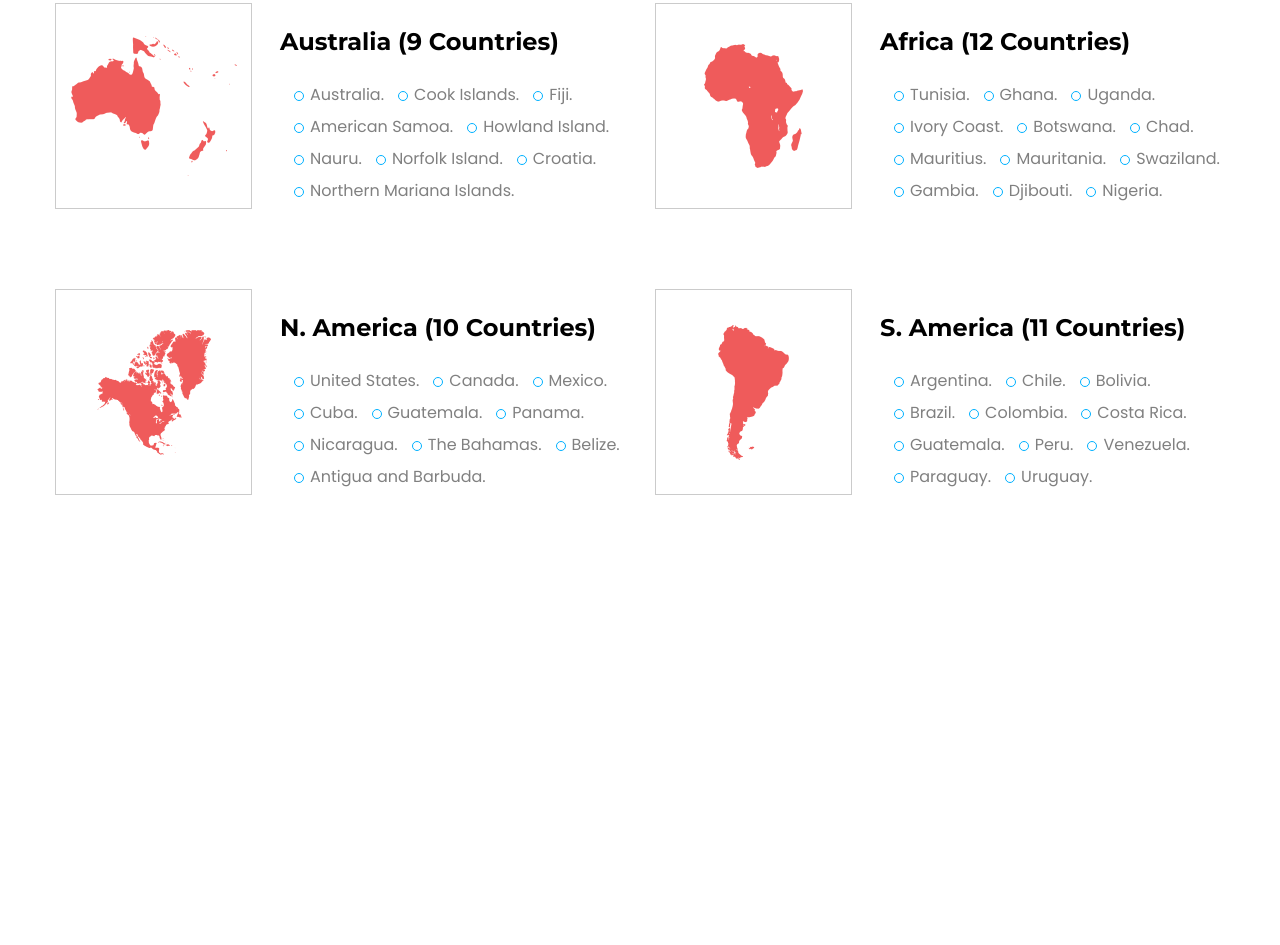
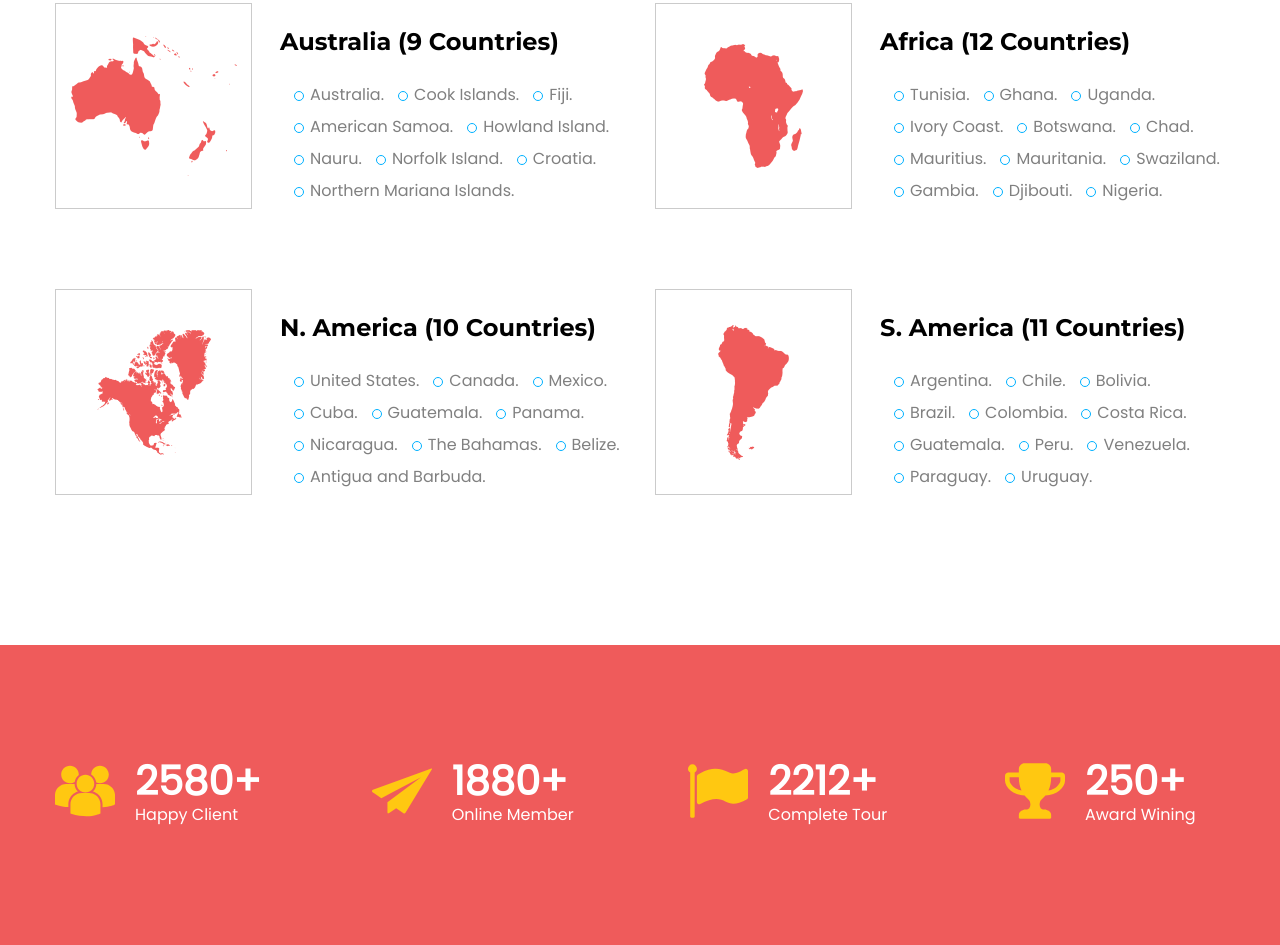
Before and after one commit to Ssonic8/MoccoGroup, a plain HTML site: page src/index.html in a window 1280 px wide. Shown: the part 5049-5994 px from the top of the page. Before the commit the page ends 5694 px from the top, so only its background shows below. Drawn offline with Linux system fonts and the light colour scheme.

Commit message:
section stats

```diff
--- a/src/index.html
+++ b/src/index.html
@@ -539,6 +539,43 @@
 		</div>
 	</section>
 
+	<section class="stats">
+		<div class="container">
+			<div class="stats__wrapper">
+				<ul class="stats__list">
+					<li class="stats__list-item">
+						<div class="stats__list-img"><img src="img/icons/people.svg" alt=""></div>
+						<div class="stats__list-info">
+							<div class="stats__list-number">2580+</div>
+							<p class="stats__list-comment">Happy Client</p>
+						</div>
+					</li>
+					<li class="stats__list-item">
+						<div class="stats__list-img"><img src="img/icons/paper-plane.svg" alt=""></div>
+						<div class="stats__list-info">
+							<div class="stats__list-number">1880+</div>
+							<p class="stats__list-comment">Online Member</p>
+						</div>
+					</li>
+					<li class="stats__list-item">
+						<div class="stats__list-img"><img src="img/icons/flag.svg" alt=""></div>
+						<div class="stats__list-info">
+							<div class="stats__list-number">2212+</div>
+							<p class="stats__list-comment">Complete Tour</p>
+						</div>
+					</li>
+					<li class="stats__list-item">
+						<div class="stats__list-img"><img src="img/icons/cup.svg" alt=""></div>
+						<div class="stats__list-info">
+							<div class="stats__list-number">250+</div>
+							<p class="stats__list-comment">Award Wining</p>
+						</div>
+					</li>
+				</ul>
+			</div>
+		</div>
+	</section>
+
 	<script src="js/jquery-3.3.1.min.js"></script>
 	<script src="js/owl.carousel.min.js"></script>
 	<script src="js/main.js"></script>
--- /dev/null
+++ b/src/sass/_stats.scss
@@ -0,0 +1,34 @@
+.stats {
+	background-color: #ef5b5b;
+	&__wrapper {
+		display: flex;
+		align-items: center;
+		min-height: 300px;
+	}
+	&__list {
+		display: flex;
+		justify-content: space-between;
+		margin: 0;
+		width: 1170px;
+		&-item {
+			display: flex;
+			width: 220px;
+		}
+		&-img {
+			width: 60px;
+			height: 60px;
+			padding-right: 20px;
+		}
+		&-info {
+			color: #fff;
+		}
+		&-number {
+			font-size: 40px;
+			line-height: 40px;
+			font-weight: bold;
+		}
+		&-comment {
+			margin: 0;
+		}
+	}
+}
--- a/src/sass/style.scss
+++ b/src/sass/style.scss
@@ -5,3 +5,4 @@
 @import 'features';
 @import 'package';
 @import 'places';
+@import 'stats';
```
Also changed, not shown: src/css/style.css, src/img/icons/cup.svg (added), src/img/icons/flag.svg (added), src/img/icons/paper-plane.svg (added), src/img/icons/people.svg (added).
